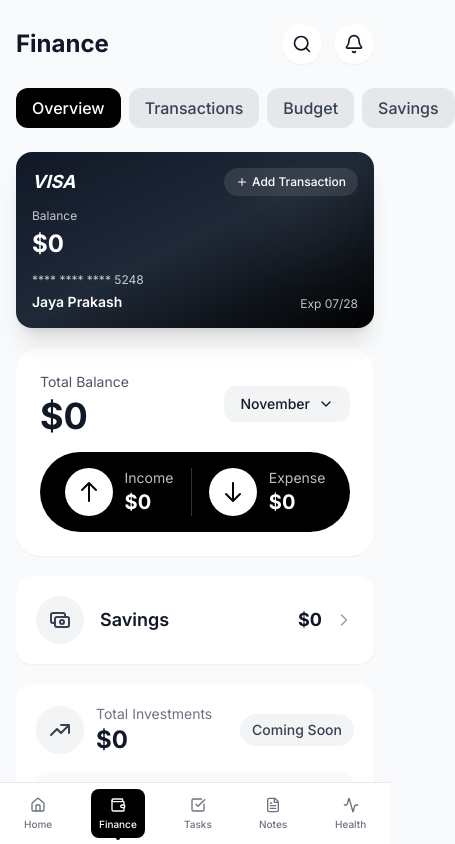
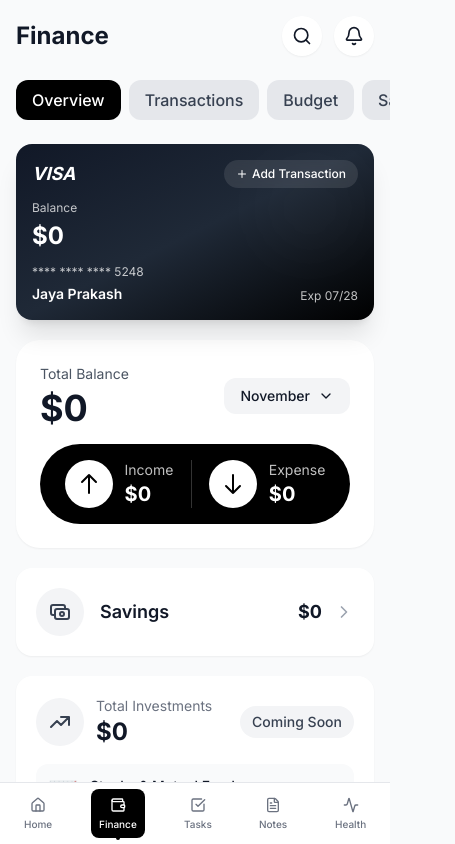
Before and after one commit to jayaprakash011105/NOTABLE, a React (Vite) app: page /finance in a window 390 px wide. Shown: the top 844 px of the page, 455 px wide, since content can reach past the window. Built offline with nearby package versions, Linux system fonts and the light colour scheme.

Commit message:
Fix Firebase errors and mobile layout issues - Added Firebase package - Fixed analytics initialization - Resolved Finance screen horizontal overflow on mobile

```diff
--- a/package.json
+++ b/package.json
@@ -11,6 +11,7 @@
   },
   "dependencies": {
     "date-fns": "^4.1.0",
+    "firebase": "^12.6.0",
     "i18next": "^25.6.3",
     "lucide-react": "^0.554.0",
     "react": "^19.2.0",
--- /dev/null
+++ b/src/lib/firebase.ts
@@ -0,0 +1,35 @@
+// Firebase configuration and initialization
+import { initializeApp } from 'firebase/app';
+import { getAuth } from 'firebase/auth';
+import { getFirestore } from 'firebase/firestore';
+import { getAnalytics } from 'firebase/analytics';
+
+const firebaseConfig = {
+    apiKey: "AIzaSyA5vGR9FPCs3cafZVn9BhNwpJwS8rQt7Pc",
+    authDomain: "notable-05.firebaseapp.com",
+    projectId: "notable-05",
+    storageBucket: "notable-05.firebasestorage.app",
+    messagingSenderId: "532719545728",
+    appId: "1:532719545728:web:00db6b68c60c3395eba565",
+    measurementId: "G-5KYFE1TKHL"
+};
+
+// Initialize Firebase
+const app = initializeApp(firebaseConfig);
+
+// Initialize services
+export const auth = getAuth(app);
+export const db = getFirestore(app);
+
+// Initialize analytics with error handling (can fail in certain environments)
+let analyticsInstance;
+try {
+    if (typeof window !== 'undefined') {
+        analyticsInstance = getAnalytics(app);
+    }
+} catch (error) {
+    console.warn('Firebase Analytics could not be initialized:', error);
+}
+export const analytics = analyticsInstance;
+
+export default app;
--- a/src/pages/Finance.tsx
+++ b/src/pages/Finance.tsx
@@ -274,8 +274,8 @@ const Finance = () => {
 
 
     return (
-        <div className="min-h-screen bg-gray-50 dark:bg-black pb-32">
-            <div className="max-w-md mx-auto px-4 py-6">
+        <div className="min-h-screen bg-gray-50 dark:bg-black pb-32 overflow-x-hidden">
+            <div className="max-w-md mx-auto px-4 sm:px-6 py-4 sm:py-6 w-full">
                 {/* Header */}
                 <div className="flex items-center justify-between mb-6">
                     <h1 className="text-2xl font-bold">Finance</h1>
@@ -325,12 +325,13 @@ const Finance = () => {
                 )}
 
                 {/* Tabs */}
-                <div className="flex gap-2 mb-6">
+                <div className="-mx-4 sm:mx-0 mb-6 overflow-x-auto scrollbar-hide">
+                    <div className="flex gap-2 px-4 sm:px-0 min-w-max sm:min-w-0">
                         {tabs.map(tab => (
                             <button
                                 key={tab.id}
                                 onClick={() => setActiveTab(tab.id)}
-                            className={`px-4 py-2 rounded-xl font-medium whitespace-nowrap transition ${activeTab === tab.id
+                                className={`px-4 py-2 rounded-xl font-medium whitespace-nowrap transition-all duration-200 flex-shrink-0 ${activeTab === tab.id
                                     ? 'bg-black dark:bg-white text-white dark:text-black'
                                     : 'bg-gray-200 dark:bg-gray-800 text-gray-700 dark:text-gray-300'
                                     }`}
@@ -338,6 +339,7 @@ const Finance = () => {
                                 {tab.label}
                             </button>
                         ))}
+                    </div>
                 </div>
 
                 {/* Overview Tab */}
```
Also changed, not shown: 1 other file (tests, documents, lock files or other folders). Lines whose indentation alone changed are shown as unchanged.
